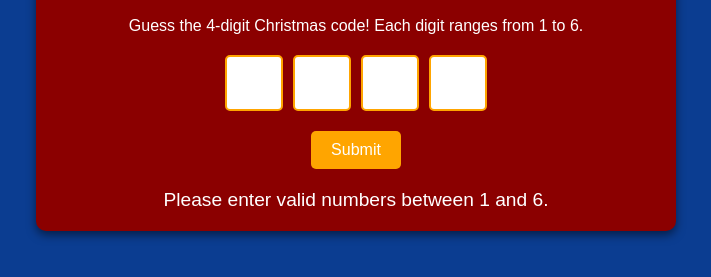
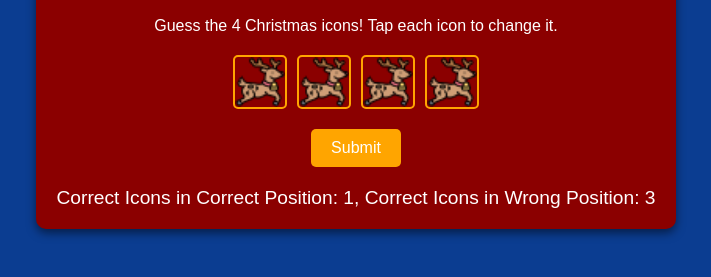
Before and after one commit to bwclark14/xmas2, a plain HTML site: page index.html in a window 1280 px wide. Both pictures are taken after a click on the button "Submit". Shown: the part 101-378 px from the top of the page, without its empty margins (284-995 px from the left). Drawn offline with Linux system fonts and the light colour scheme.

Commit message:
Update index.html

```diff
--- a/index.html
+++ b/index.html
@@ -41,11 +41,11 @@
             margin-bottom: 20px;
         }
 
-        .code-input input {
+        .code-input .icon {
             width: 50px;
             height: 50px;
-            text-align: center;
-            font-size: 1.5rem;
+            background-size: cover;
+            cursor: pointer;
             border: 2px solid #ffa500;
             border-radius: 5px;
         }
@@ -90,12 +90,12 @@
 <body>
     <div class="container">
         <h1>Christmas Mastermind</h1>
-        <div class="instructions">Guess the 4-digit Christmas code! Each digit ranges from 1 to 6.</div>
+        <div class="instructions">Guess the 4 Christmas icons! Tap each icon to change it.</div>
         <div class="code-input" id="codeInput">
-            <input type="number" min="1" max="6" id="digit1">
-            <input type="number" min="1" max="6" id="digit2">
-            <input type="number" min="1" max="6" id="digit3">
-            <input type="number" min="1" max="6" id="digit4">
+            <div class="icon" id="icon1"></div>
+            <div class="icon" id="icon2"></div>
+            <div class="icon" id="icon3"></div>
+            <div class="icon" id="icon4"></div>
         </div>
         <button class="submit-button" id="submit">Submit</button>
         <div class="feedback" id="feedback"></div>
@@ -103,34 +103,50 @@
     </div>
 
     <script>
-        const secretCode = Array.from({ length: 4 }, () => Math.floor(Math.random() * 6) + 1);
+        const icons = [
+            "url('reindeer.png')",
+            "url('candy-cane.png')",
+            "url('christmas-tree.png')",
+            "url('christmas-bell.png')",
+            "url('hat.png')",
+            "url('christmas-wreath.png')"
+        ];
+
+        const secretCode = Array.from({ length: 4 }, () => Math.floor(Math.random() * icons.length));
         let attempts = 0;
 
         const feedbackElement = document.getElementById("feedback");
         const restartButton = document.getElementById("restart");
 
+        function updateIcon(element, currentIndex) {
+            const newIndex = (currentIndex + 1) % icons.length;
+            element.dataset.index = newIndex;
+            element.style.backgroundImage = icons[newIndex];
+        }
+
+        function initializeIcons() {
+            document.querySelectorAll(".icon").forEach((icon, index) => {
+                icon.dataset.index = 0;
+                icon.style.backgroundImage = icons[0];
+                icon.onclick = () => {
+                    const currentIndex = parseInt(icon.dataset.index, 10);
+                    updateIcon(icon, currentIndex);
+                };
+            });
+        }
+
         function checkCode() {
-            const inputDigits = [
-                document.getElementById("digit1").value,
-                document.getElementById("digit2").value,
-                document.getElementById("digit3").value,
-                document.getElementById("digit4").value
-            ].map(Number);
-
-            if (inputDigits.includes(NaN) || inputDigits.some(d => d < 1 || d > 6)) {
-                feedbackElement.textContent = "Please enter valid numbers between 1 and 6.";
-                return;
-            }
+            const inputIcons = Array.from(document.querySelectorAll(".icon"), icon => parseInt(icon.dataset.index, 10));
 
             attempts++;
             let correctPosition = 0;
-            let correctNumber = 0;
+            let correctIcon = 0;
 
-            inputDigits.forEach((digit, index) => {
-                if (digit === secretCode[index]) {
+            inputIcons.forEach((iconIndex, index) => {
+                if (iconIndex === secretCode[index]) {
                     correctPosition++;
-                } else if (secretCode.includes(digit)) {
-                    correctNumber++;
+                } else if (secretCode.includes(iconIndex)) {
+                    correctIcon++;
                 }
             });
 
@@ -138,7 +154,7 @@
                 feedbackElement.textContent = `Congratulations! You've cracked the code in ${attempts} attempts!`;
                 restartButton.classList.add("visible");
             } else {
-                feedbackElement.textContent = `Correct Numbers in Correct Position: ${correctPosition}, Correct Numbers in Wrong Position: ${correctNumber}`;
+                feedbackElement.textContent = `Correct Icons in Correct Position: ${correctPosition}, Correct Icons in Wrong Position: ${correctIcon}`;
             }
         }
 
@@ -148,9 +164,11 @@
             attempts = 0;
             feedbackElement.textContent = "";
             restartButton.classList.remove("visible");
-            document.querySelectorAll(".code-input input").forEach(input => input.value = "");
-            secretCode.splice(0, 4, ...Array.from({ length: 4 }, () => Math.floor(Math.random() * 6) + 1));
+            secretCode.splice(0, 4, ...Array.from({ length: 4 }, () => Math.floor(Math.random() * icons.length)));
+            initializeIcons();
         };
+
+        initializeIcons();
     </script>
 </body>
 </html>
```
